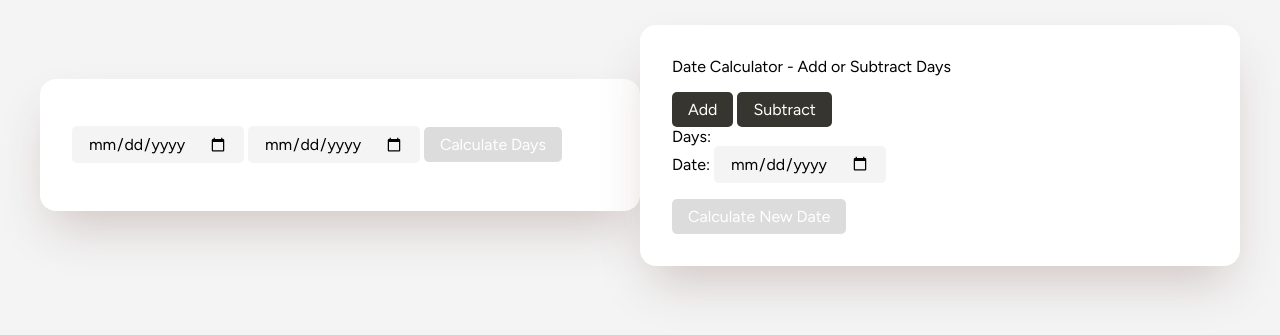
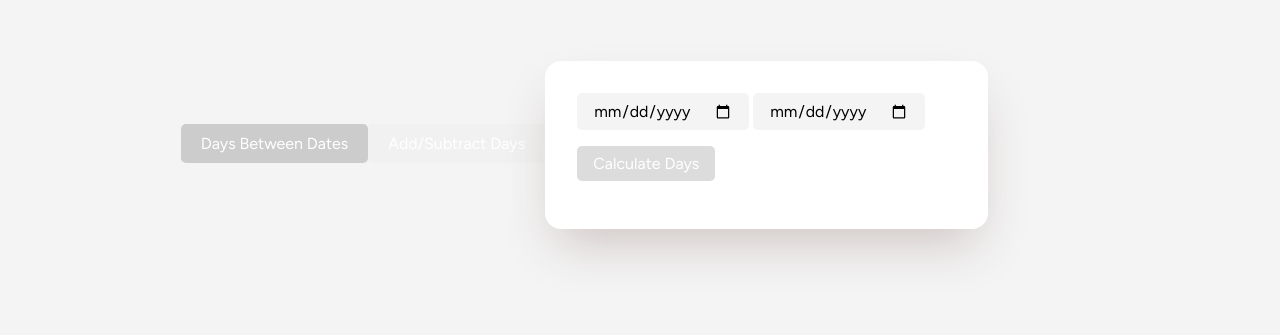
Before and after one commit to prututu/Functions, a plain HTML site: page index.html in a window 1280 px wide. Shown: the part 255-590 px from the top of the page. Drawn offline with Linux system fonts and the light colour scheme.

Commit message:
added tab functionality

```diff
--- a/assets/main.js
+++ b/assets/main.js
@@ -130,3 +130,23 @@ function checkNewDateInput() {
     newDateResult.textContent = `${days} days ${operationWord} ${inputDateFormatted} is ${formattedDate}`;
 
     });
+
+// TABS //s
+const tab1 = document.getElementById("tab1");
+const tab2 = document.getElementById("tab2");
+const browserWindow1 = document.getElementsByClassName("tab-content")[0];
+const browserWindow2 = document.getElementsByClassName("tab-content")[1];
+
+tab1.addEventListener("click", () => {
+  tab1.classList.add("active");
+  tab2.classList.remove("active");
+  browserWindow1.classList.remove("hidden");
+  browserWindow2.classList.add("hidden");
+});
+
+tab2.addEventListener("click", () => {
+  tab2.classList.add("active");
+  tab1.classList.remove("active");
+  browserWindow1.classList.add("hidden");
+  browserWindow2.classList.remove("hidden");
+});
--- a/assets/style.css
+++ b/assets/style.css
@@ -149,3 +149,31 @@ input[type="date"]:hover {
 visibility: hidden;
 opacity: 0;
 }
+
+/* || TABS */
+
+.tabs {
+	display: flex;
+	justify-content: center;
+	margin-bottom: 20px;
+  }
+
+  .tab-button {
+	background-color: #f1f1f1;
+	border: none;
+	cursor: pointer;
+	padding: 10px 20px;
+	transition: 0.3s;
+  }
+
+  .tab-button:hover {
+	background-color: #ddd;
+  }
+
+  .tab-button.active {
+	background-color: #ccc;
+  }
+
+  .tab-content.hidden {
+	display: none;
+  }
--- a/index.html
+++ b/index.html
@@ -11,7 +11,15 @@
 	</head>
 
 <body>
+
+	<!-- TABS -->
+	<div class="tabs">
+		<button class="tab-button active" id="tab1">Days Between Dates</button>
+		<button class="tab-button" id="tab2">Add/Subtract Days</button>
+	  </div>
+
 	<!-- DAYS BETWEEN -->
+	<div class="tab-content">
 		<div class="browser-window">
 			<input type="date" id="date1">
 			<input type="date" id="date2">
@@ -23,8 +31,10 @@
 
 			<div class="result" id="result"></div>
 		</div>
+	</div>
 
 	<!-- ADD/SUBTRACT DAYS -->
+	<div class="tab-content hidden">
 		<div class="browser-window">
 			<h2 class="browser-heading">Date Calculator - Add or Subtract Days</h2>
 			<div>
@@ -45,6 +55,7 @@
 			<div id="newDateResult"></div>
 
 		</div>
+	</div>
     <script>
 
     </script>
```
Lines whose indentation alone changed are shown as unchanged.
